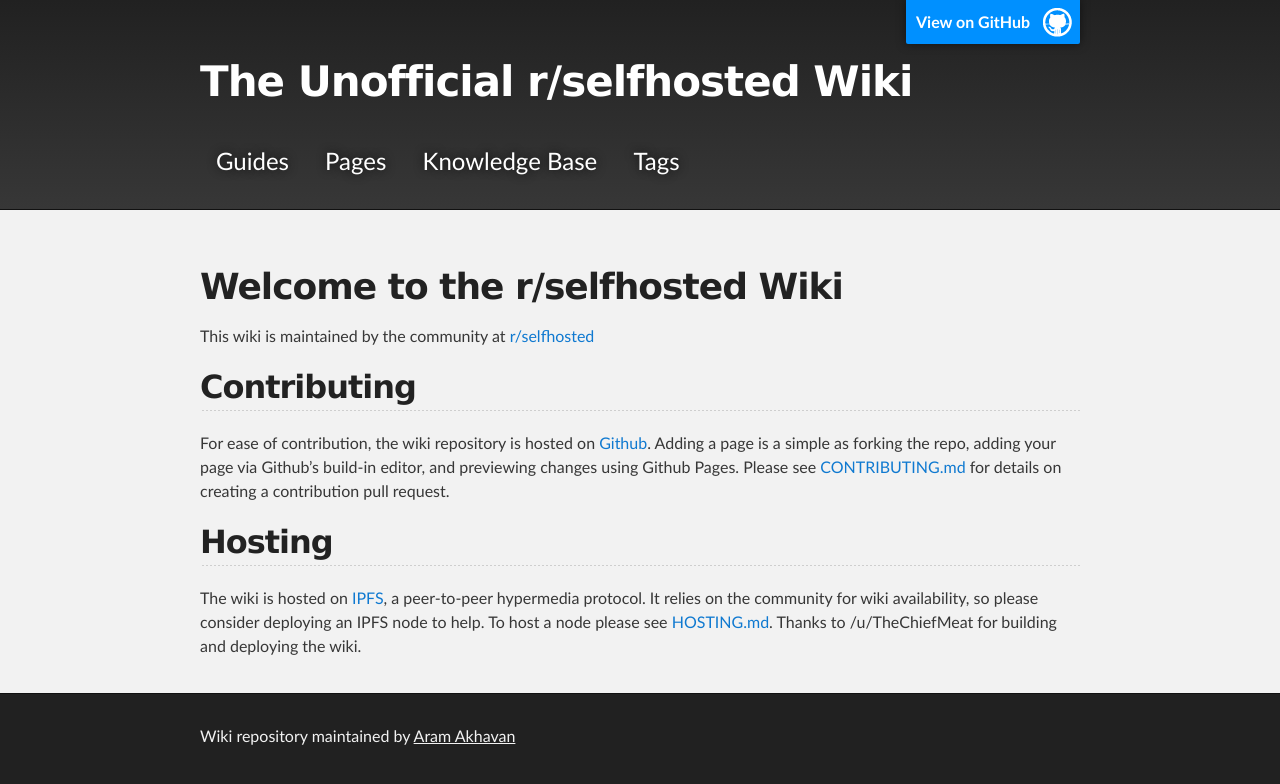
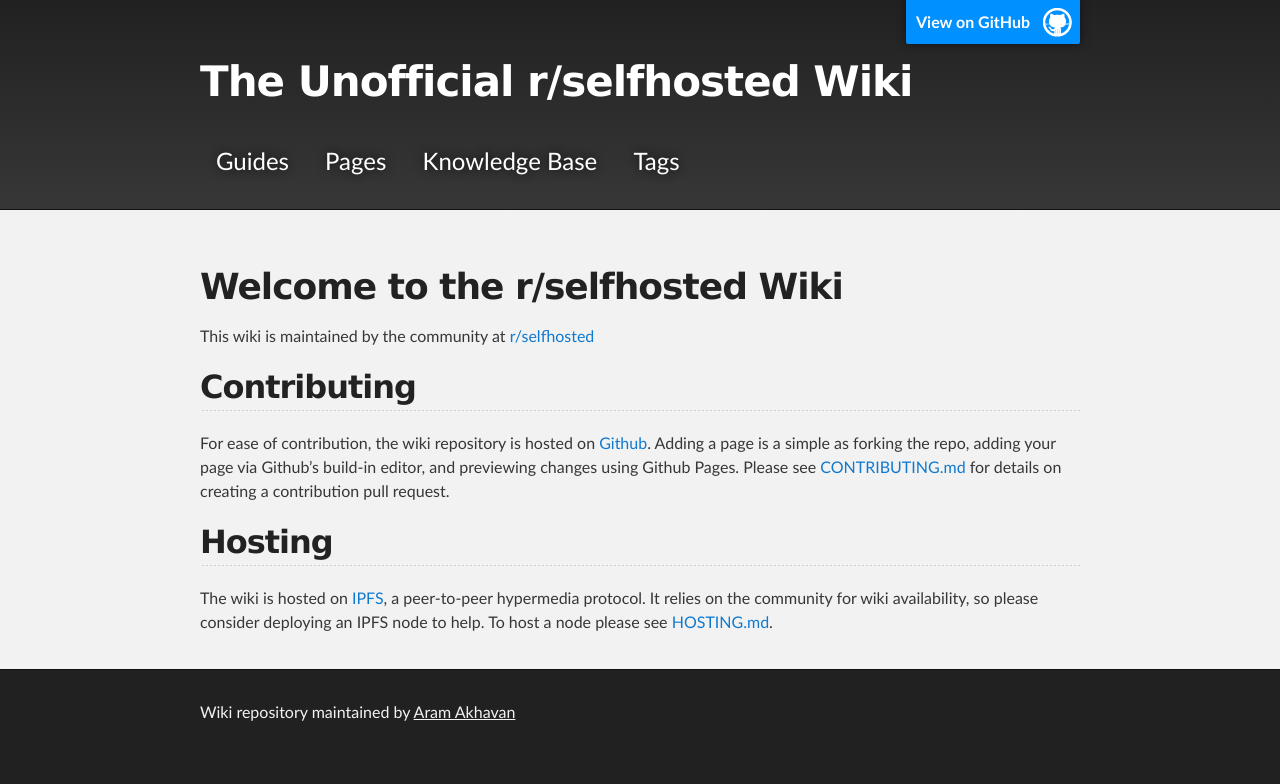
Before and after one commit to kaysond/selfhosted-wiki, a Jekyll site: the page built from index.md, in a window 1280 px wide. Shown: the top 784 px of the page. Built offline with Jekyll 4.4.1, drawn with Linux system fonts in a browser that asks for light colours; the repository's description, which GitHub fills in, is left out.

```diff
--- a/index.md
+++ b/index.md
@@ -12,4 +12,4 @@ For ease of contribution, the wiki repository is hosted on [Github](https://gith
 
 ## Hosting
 
-The wiki is hosted on [IPFS](https://ipfs.io), a peer-to-peer hypermedia protocol. It relies on the community for wiki availability, so please consider deploying an IPFS node to help. To host a node please see [HOSTING.md](https://github.com/kaysond/selfhosted-wiki/blob/master/HOSTING.md). Thanks to /u/TheChiefMeat for building and deploying the wiki.
+The wiki is hosted on [IPFS](https://ipfs.io), a peer-to-peer hypermedia protocol. It relies on the community for wiki availability, so please consider deploying an IPFS node to help. To host a node please see [HOSTING.md](https://github.com/kaysond/selfhosted-wiki/blob/master/HOSTING.md).
```
Also changed, not shown: README.md.
